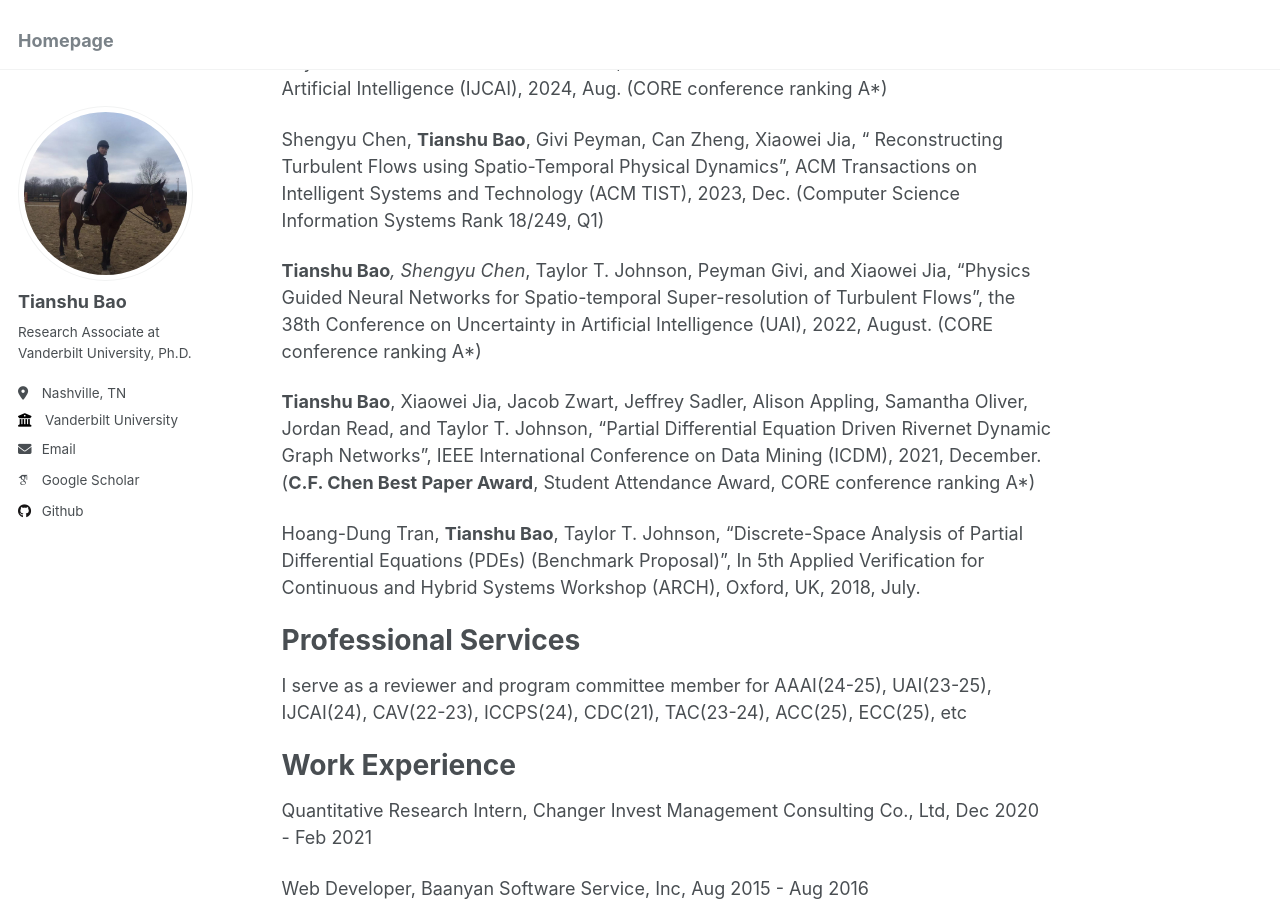
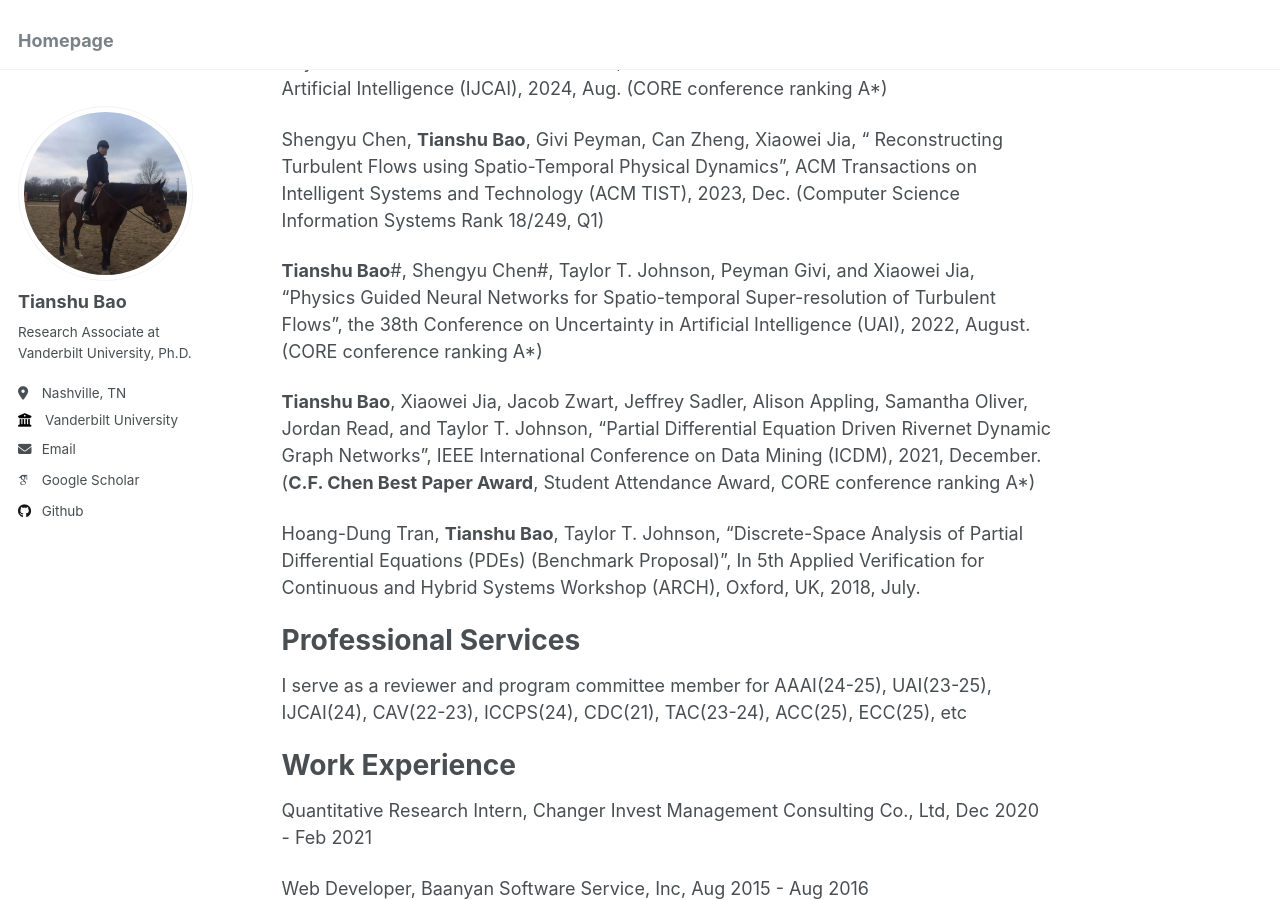
Before and after one commit to tianshubao1/tianshubao1.github.io, a Jekyll site: the page built from _pages/about.md, in a window 1280 px wide and 900 px high, scrolled down 542 px. Built offline with Jekyll 4.4.1, drawn with Linux system fonts in a browser that asks for light colours; some web fonts are replaced.

```diff
--- a/_pages/about.md
+++ b/_pages/about.md
@@ -19,7 +19,7 @@ Publications
 
 Shengyu Chen, **Tianshu Bao**, Givi Peyman, Can Zheng, Xiaowei Jia, " Reconstructing Turbulent Flows using Spatio-Temporal Physical Dynamics", ACM Transactions on Intelligent Systems and Technology (ACM TIST), 2023, Dec. (Computer Science Information Systems Rank 18/249, Q1)
 
-**Tianshu Bao***, Shengyu Chen*, Taylor T. Johnson, Peyman Givi, and Xiaowei Jia, "Physics Guided Neural Networks for Spatio-temporal Super-resolution of Turbulent Flows", the 38th Conference on Uncertainty in Artificial Intelligence (UAI), 2022, August. (CORE conference ranking A*)
+**Tianshu Bao**#, Shengyu Chen#, Taylor T. Johnson, Peyman Givi, and Xiaowei Jia, "Physics Guided Neural Networks for Spatio-temporal Super-resolution of Turbulent Flows", the 38th Conference on Uncertainty in Artificial Intelligence (UAI), 2022, August. (CORE conference ranking A*)
 
 **Tianshu Bao**, Xiaowei Jia, Jacob Zwart, Jeffrey Sadler, Alison Appling, Samantha Oliver, Jordan Read, and Taylor T. Johnson, "Partial Differential Equation Driven Rivernet Dynamic Graph Networks", IEEE International Conference on Data Mining (ICDM), 2021, December. (**C.F. Chen Best Paper Award**, Student Attendance Award, CORE conference ranking A*)
 
```
